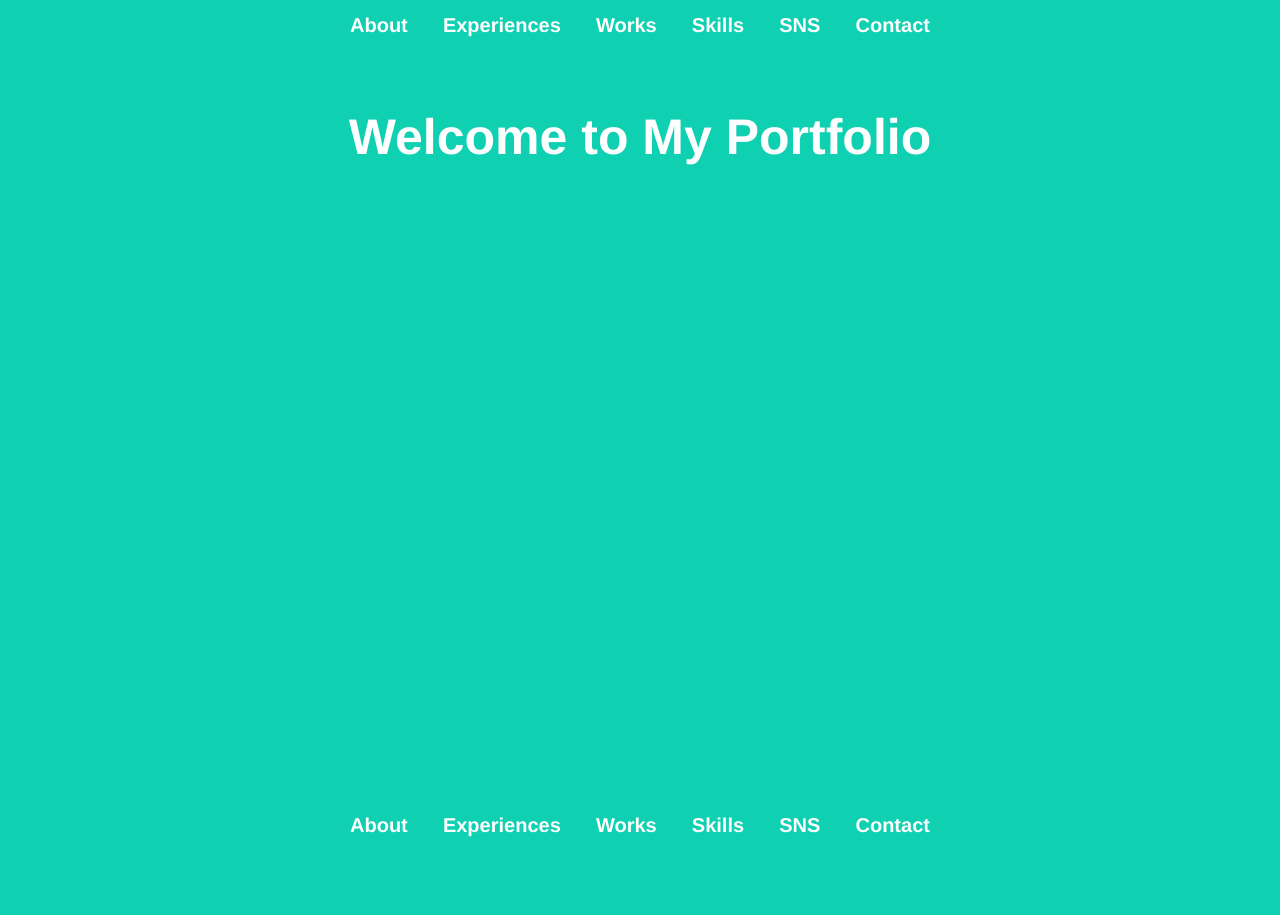
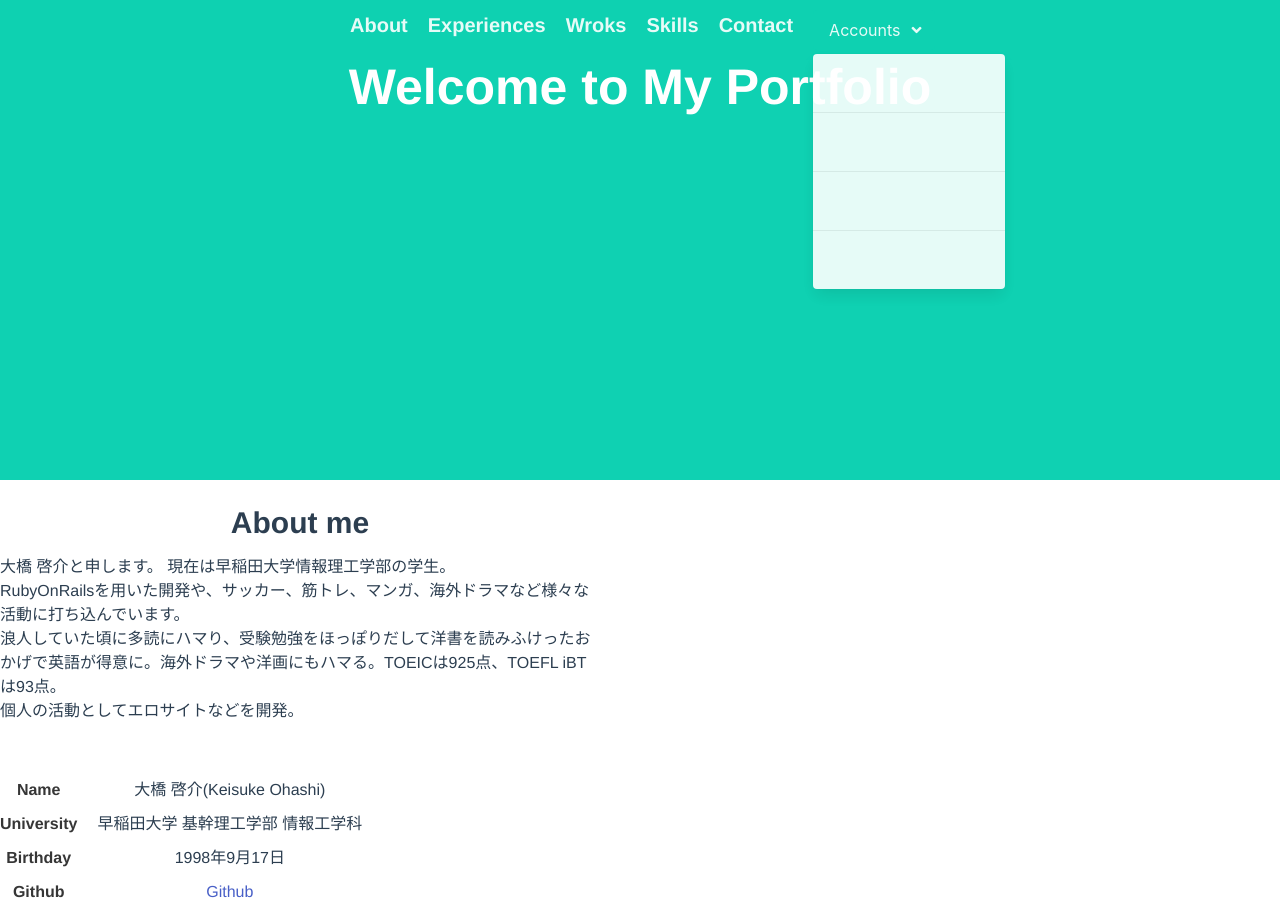
Before and after one commit to keisukee/portfolio, a Vue app: page / in a window 1280 px wide. Shown: the top 915 px of the page. Built offline with nearby package versions, Linux system fonts and the light colour scheme.

Commit message:
Insert each components into one page

```diff
--- a/src/App.vue
+++ b/src/App.vue
@@ -1,7 +1,11 @@
 <template>
   <div id="app">
     <top></top>
-    <router-view/>
+    <about id="about"></about>
+    <experiences id="experiences"></experiences>
+    <works id="works"></works>
+    <skills id="skills"></skills>
+    <contact id="contact"></contact>
   </div>
 </template>
 
@@ -11,7 +15,6 @@ import about from './components/about.vue'
 import experiences from './components/experiences.vue'
 import works from './components/works.vue'
 import skills from './components/skills.vue'
-import sns from './components/sns.vue'
 import contact from './components/contact.vue'
 
 export default {
@@ -22,7 +25,6 @@ export default {
     experiences,
     works,
     skills,
-    sns,
     contact
   }
 }
--- a/src/components/top.vue
+++ b/src/components/top.vue
@@ -3,25 +3,57 @@
     <nav>
       <ul>
         <li>
-          <router-link to="/about">About</router-link><br>
+          <a href="#about">About</a>
         </li>
         <li>
-          <router-link to="/experiences">Experiences</router-link><br>
+          <a href="#experiences">Experiences</a>
         </li>
         <li>
-          <router-link to="/works">Works</router-link><br>
+          <a href="#works">Wroks</a>
         </li>
         <li>
-          <router-link to="/skills">Skills</router-link><br>
+          <a href="#skills">Skills</a>
         </li>
         <li>
-          <router-link to="/sns">SNS</router-link><br>
+          <a href="#contact">Contact</a>
         </li>
+
         <li>
-          <router-link to="/contact">Contact</router-link>
+          <div class="dropdown is-active">
+            <div class="dropdown-trigger">
+              <button class="button" aria-haspopup="true" aria-controls="dropdown-menu">
+                <span class="dropdown-text">Accounts</span>
+                <span class="icon is-small">
+                  <i class="fas fa-angle-down" aria-hidden="true"></i>
+                </span>
+              </button>
+            </div>
+            <div class="dropdown-menu" id="dropdown-menu" role="menu">
+              <div class="dropdown-content">
+                <a href="https://github.com/keisukee" class="dropdown-item" target="_blank">
+                  Github
+                </a>
+                <hr class="dropdown-divider">
+                <a href="https://qiita.com/sukebeeeee" class="dropdown-item" target="_blank">
+                  Qiita
+                </a>
+                <hr class="dropdown-divider">
+                <a href="https://twitter.com/sukebeeeeei" class="dropdown-item" target="_blank">
+                  Twitter
+                </a>
+                <hr class="dropdown-divider">
+                <a href="https://www.wantedly.com/users/67034394" class="dropdown-item" target="_blank">
+                  Wantedly
+                </a>
+
+              </div>
+            </div>
+          </div>
         </li>
+
       </ul>
     </nav>
+
     <h1>Welcome to My Portfolio</h1>
 
   </div>
@@ -33,9 +65,14 @@
 <style lang="sass">
   .background
     width: 100vw
-    height: 100vh
+    height: 60vh
     background-color: #0FD1B2
     nav
+      width: 100vw
+      background-color: #0FD1B2
+      opacity: 0.9
+      position: fixed
+      z-index: 9999
       ul
         display: -webkit-flex
         display: -ms-flex
@@ -49,6 +86,17 @@
             font-size: 20px
             font-weight: bold
             color: #FFF
+          .dropdown
+            button
+              background-color: #0FD1B2
+              border: none
+              .icon
+                i
+                  color: #FFF
+            .dropdown-trigger
+              .dropdown-text
+                color: #FFF
+            .dropdown-menu
     h1
       color: #FFF
       font-size: 50px
--- a/src/router/index.js
+++ b/src/router/index.js
@@ -6,42 +6,10 @@ import about from '@/components/about'
 import experiences from '@/components/experiences'
 import works from '@/components/works'
 import skills from '@/components/skills'
-import sns from '@/components/sns'
 import contact from '@/components/contact'
 
 Vue.use(Router)
 
 export default new Router({
   mode: 'history',
-  routes: [
-    {
-      path: '/',
-      component: top
-    },
-    {
-      path: '/about',
-      component: about
-    },
-    {
-      path: '/experiences',
-      component: experiences
-    },
-    {
-      path: '/works',
-      component: works
-    },
-    {
-      path: '/skills',
-      component: skills
-    },
-    {
-      path: '/sns',
-      component: sns
-    },
-    {
-      path: '/contact',
-      component: contact
-    }
-
-  ]
 })
```
